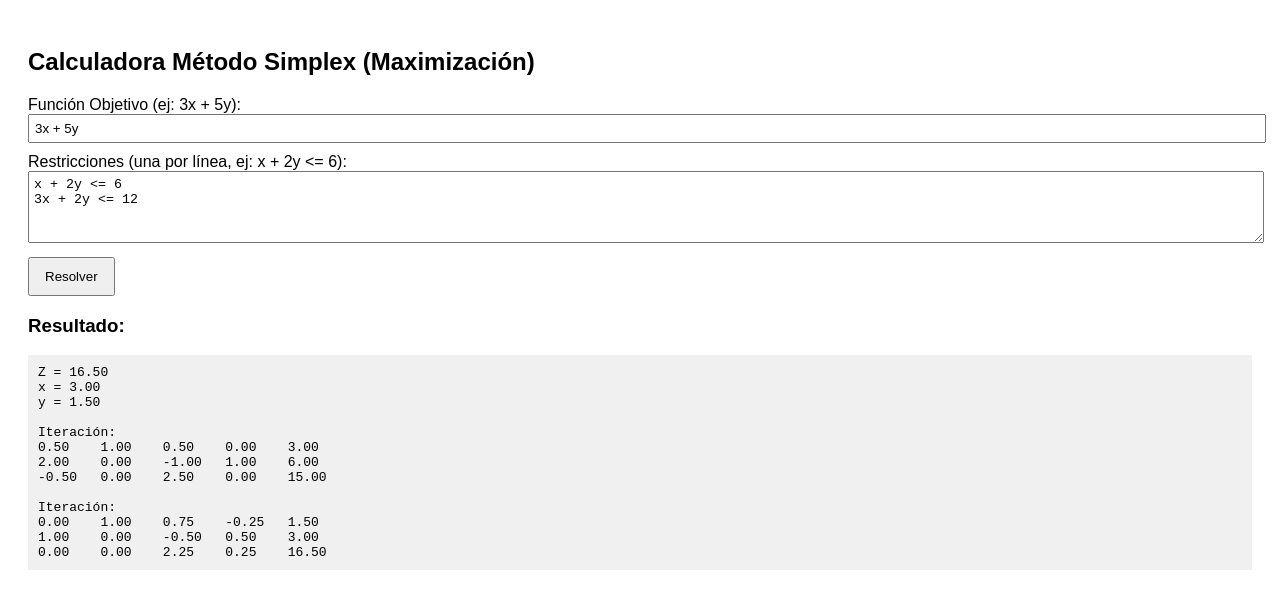
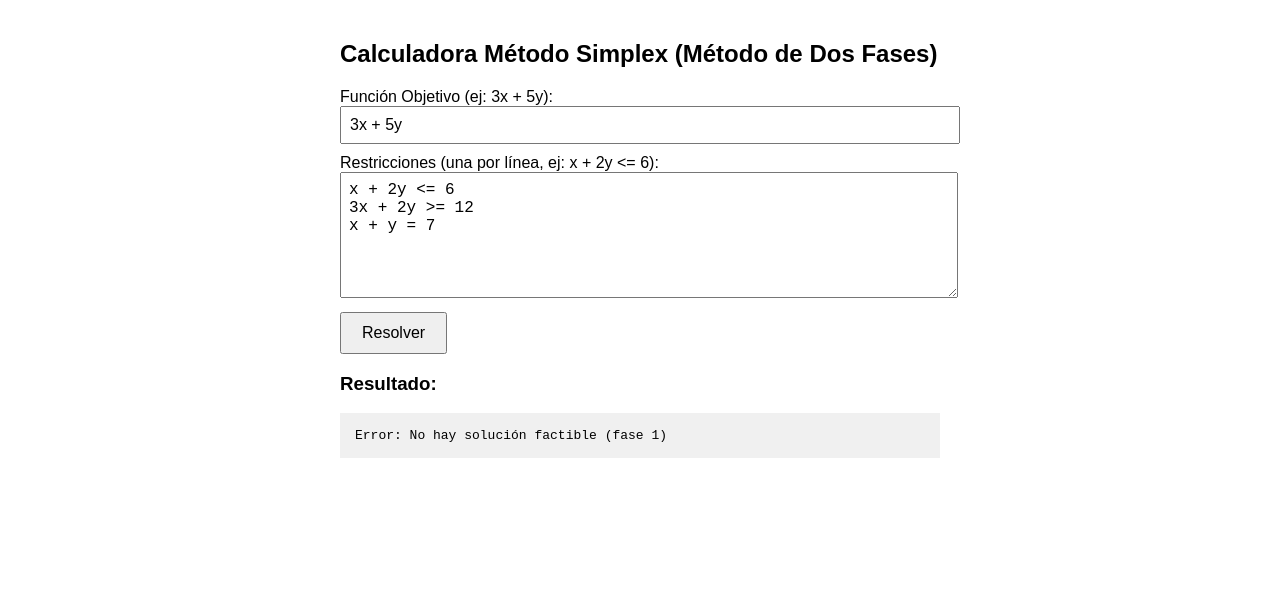
Before and after one commit to briannagallo23/simplex-calculadora, a plain HTML site: page index.html in a window 1280 px wide. Both pictures are taken after a click on the button "Resolver". Drawn offline with Linux system fonts and the light colour scheme.

Commit message:
Update index.html

```diff
--- a/index.html
+++ b/index.html
@@ -1,25 +1,26 @@
 <!DOCTYPE html>
 <html lang="es">
 <head>
-  <meta charset="UTF-8">
-  <title>Calculadora Método Simplex</title>
+  <meta charset="UTF-8" />
+  <title>Calculadora Método Simplex con Dos Fases</title>
   <style>
-    body { font-family: Arial; padding: 20px; }
-    input, textarea { width: 100%; margin-bottom: 10px; padding: 5px; }
-    button { padding: 10px 15px; }
-    pre { background: #f0f0f0; padding: 10px; }
+    body { font-family: Arial, sans-serif; padding: 20px; max-width: 600px; margin: auto; }
+    input, textarea { width: 100%; margin-bottom: 10px; padding: 8px; font-size: 16px; }
+    button { padding: 10px 20px; font-size: 16px; cursor: pointer; }
+    pre { background: #f0f0f0; padding: 15px; white-space: pre-wrap; }
   </style>
 </head>
 <body>
 
-  <h2>Calculadora Método Simplex (Maximización)</h2>
+  <h2>Calculadora Método Simplex (Método de Dos Fases)</h2>
 
   <label>Función Objetivo (ej: 3x + 5y):</label>
-  <input type="text" id="objetivo" value="3x + 5y">
+  <input type="text" id="objetivo" value="3x + 5y" />
 
   <label>Restricciones (una por línea, ej: x + 2y <= 6):</label>
-  <textarea id="restricciones" rows="4">x + 2y <= 6
-3x + 2y <= 12</textarea>
+  <textarea id="restricciones" rows="6">x + 2y <= 6
+3x + 2y >= 12
+x + y = 7</textarea>
 
   <button onclick="resolverSimplex()">Resolver</button>
 
@@ -27,88 +28,256 @@
   <pre id="resultado"></pre>
 
 <script>
-    // Función para convertir ecuaciones en matrices
+  // --- Parseo de entrada para variables, restricciones y coeficientes ---
   function parseInput(objetivoStr, restriccionesStr) {
     let variables = [];
-      let restricciones = [];
 
-      // Extraer variables desde función objetivo
+    // Extraer variables de función objetivo
     objetivoStr.replace(/([+-]?\s*\d*)\s*([a-z])/gi, (_, coef, v) => {
       if (!variables.includes(v)) variables.push(v);
     });
 
-      // Extraer coeficientes de función objetivo
+    // Extraer coeficientes función objetivo
     const objetivo = variables.map(v => {
       const match = objetivoStr.match(new RegExp("([+-]?\\s*\\d*)\\s*" + v, "i"));
       if (match) {
-          return parseFloat(match[1].replace(/\s/g, '') || 1);
-        } else {
+        return parseFloat(match[1].replace(/\s/g, '') || (match[1].includes('-') ? -1 : 1));
+      }
       return 0;
-        }
     });
 
     // Procesar restricciones
+    const restricciones = [];
     restriccionesStr.trim().split('\n').forEach(line => {
-        const match = line.match(/(.+)\s*(<=|=|>=)\s*(\d+)/);
+      const match = line.match(/(.+)\s*(<=|=|>=)\s*(\d+(\.\d+)?)/);
       if (!match) return;
-        let [_, lhs, op, rhs] = match;
-        let fila = variables.map(v => {
-          const coefMatch = lhs.match(new RegExp("([+-]?\\s*\\d*)\\s*" + v, "i"));
+      let [_, lhs, signo, rhs] = match;
+      rhs = parseFloat(rhs);
+      // Extraer coeficientes por variable
+      const coef = variables.map(v => {
+        const coefMatch = lhs.match(new RegExp("([+-]?\\s*\\d*\\.?\\d*)\\s*" + v, "i"));
         if (coefMatch) {
-            return parseFloat(coefMatch[1].replace(/\s/g, '') || 1);
-          } else {
+          let val = coefMatch[1].replace(/\s/g, '');
+          if (val === '' || val === '+') val = '1';
+          else if (val === '-') val = '-1';
+          return parseFloat(val);
+        }
         return 0;
-          }
       });
-        restricciones.push({ coef: fila, signo: op, rhs: parseFloat(rhs) });
+      restricciones.push({ coef, signo, rhs });
     });
 
     return { objetivo, restricciones, variables };
   }
 
-    // Simplex básico: solo para ≤ restricciones y maximización
+  // --- Construir tabla simplex con holgura, excedente y artificiales ---
+  function construirTabla(objetivo, restricciones) {
+    let tabla = [];
+    let artiCols = [];
+    let numRes = restricciones.length;
+    let numVars = objetivo.length;
+
+    // Contar variables artificiales y posición para agregarlas
+    let colsExtra = 0;
+
+    // Crear matriz base (coeficientes, holguras, excedentes, artificiales, RHS)
+    // Para cada restricción agregamos según el tipo:
+    // <=: agregar variable holgura
+    // >=: agregar variable excedente (-1) + artificial
+    // =: agregar artificial
+
+    // Contadores para columnas extra
+    let holguras = 0;
+    let artificiales = 0;
+
+    restricciones.forEach(r => {
+      if (r.signo === "<=") holguras++;
+      else if (r.signo === ">=") {
+        holguras++; // para excedente contamos como variable extra también
+        artificiales++;
+      } else if (r.signo === "=") {
+        artificiales++;
+      }
+    });
+
+    colsExtra = holguras + artificiales;
+
+    // Crear tabla fila por fila
+    restricciones.forEach((r, i) => {
+      let fila = [...r.coef];
+
+      // Añadir variables holgura, excedente, artificial
+      // Primero holgura (1 para <=), excedente (-1 para >=), artificial (1 para >= o =)
+      let h = 0, a = 0;
+      // Agregar ceros para las extras
+      for (let j=0; j<colsExtra; j++) fila.push(0);
+
+      let idxExtra = numVars; // columnas extras empiezan tras variables originales
+      for (let k=0; k<i; k++) {
+        if (restricciones[k].signo === "<=") idxExtra++;
+        else if (restricciones[k].signo === ">=") idxExtra += 2;
+        else if (restricciones[k].signo === "=") idxExtra++;
+      }
+
+      if (r.signo === "<=") {
+        fila[idxExtra] = 1; // variable holgura
+      } else if (r.signo === ">=") {
+        fila[idxExtra] = -1; // variable excedente
+        fila[idxExtra + 1] = 1; // variable artificial
+        artiCols.push(idxExtra + 1);
+      } else if (r.signo === "=") {
+        fila[idxExtra] = 1; // variable artificial
+        artiCols.push(idxExtra);
+      }
+
+      // RHS
+      fila.push(r.rhs);
+
+      tabla.push(fila);
+    });
+
+    // Fila Z para Fase 1: minimizar suma variables artificiales (coef -1 en artiCols)
+    const totalCols = numVars + colsExtra + 1;
+    let filaZ1 = Array(totalCols).fill(0);
+    artiCols.forEach(c => filaZ1[c] = -1);
+    tabla.push(filaZ1);
+
+    return { tabla, artiCols };
+  }
+
+  // --- Iteración simplex (una sola iteración) ---
+  function simplexIteracion(tabla) {
+    const numFilas = tabla.length;
+    const numCols = tabla[0].length;
+
+    const filaZ = tabla[numFilas - 1];
+    const costos = filaZ.slice(0, numCols - 1);
+    const minCosto = Math.min(...costos);
+    if (minCosto >= -1e-10) return false; // óptimo
+
+    const colPivote = costos.indexOf(minCosto);
+
+    let minRatio = Infinity;
+    let filaPivote = -1;
+    for (let i = 0; i < numFilas - 1; i++) {
+      const elemento = tabla[i][colPivote];
+      if (elemento > 1e-10) {
+        const ratio = tabla[i][numCols - 1] / elemento;
+        if (ratio < minRatio) {
+          minRatio = ratio;
+          filaPivote = i;
+        }
+      }
+    }
+    if (filaPivote === -1) throw new Error("Problema no acotado");
+
+    // Normalizar fila pivote
+    const pivote = tabla[filaPivote][colPivote];
+    for (let j = 0; j < numCols; j++) {
+      tabla[filaPivote][j] /= pivote;
+    }
+
+    // Reducir otras filas
+    for (let i = 0; i < numFilas; i++) {
+      if (i !== filaPivote) {
+        const factor = tabla[i][colPivote];
+        for (let j = 0; j < numCols; j++) {
+          tabla[i][j] -= factor * tabla[filaPivote][j];
+        }
+      }
+    }
+    return true;
+  }
+
+  // --- Fase 1: minimizar suma variables artificiales ---
+  function faseUno(tabla, artiCols) {
+    let iter = 0;
+    while (simplexIteracion(tabla)) {
+      iter++;
+      if (iter > 100) throw new Error("Demasiadas iteraciones en fase 1");
+    }
+    const z = tabla[tabla.length - 1][tabla[0].length - 1];
+    if (Math.abs(z) > 1e-8) {
+      throw new Error("No hay solución factible (fase 1)");
+    }
+    // Quitar columnas artificiales
+    artiCols.sort((a, b) => b - a);
+    for (let c of artiCols) {
+      tabla.forEach(fila => fila.splice(c, 1));
+    }
+  }
+
+  // --- Preparar tabla para Fase 2: función objetivo original ---
+  function prepararFaseDos(tabla, objetivo) {
+    const numCols = tabla[0].length;
+    const filaZ = Array(numCols).fill(0);
+    for(let i=0; i<objetivo.length; i++){
+      filaZ[i] = -objetivo[i];
+    }
+    filaZ[numCols-1] = 0;
+    tabla[tabla.length -1] = filaZ;
+
+    // Ajustar fila Z para variables básicas existentes
+    for(let i=0; i<tabla.length-1; i++){
+      const fila = tabla[i];
+      const coefBase = filaZ.slice(0, numCols -1);
+      for(let j=0; j < numCols-1; j++){
+        if(Math.abs(fila[j] - 1) < 1e-10){
+          // Restar fila i multiplicada por coefBase[j] a fila Z
+          for(let k=0; k < numCols; k++){
+            tabla[tabla.length -1][k] -= coefBase[j] * fila[k];
+          }
+        }
+      }
+    }
+  }
+
+  // --- Fase 2: resolver función objetivo original ---
+  function faseDos(tabla) {
+    let iter = 0;
+    while (simplexIteracion(tabla)) {
+      iter++;
+      if (iter > 100) throw new Error("Demasiadas iteraciones en fase 2");
+    }
+  }
+
+  // --- Función principal para resolver ---
   function resolverSimplex() {
+    try {
       const objetivoStr = document.getElementById("objetivo").value;
       const restriccionesStr = document.getElementById("restricciones").value;
       const { objetivo, restricciones, variables } = parseInput(objetivoStr, restriccionesStr);
 
-      // Construir tabla simplex
-      let tabla = restricciones.map((r, i) => [...r.coef, ...Array(restricciones.length).fill(0).map((_, j) => j === i ? 1 : 0), r.rhs]);
-      let filaZ = objetivo.map(x => -x).concat(Array(restricciones.length).fill(0)).concat([0]);
-      tabla.push(filaZ);
+      const { tabla, artiCols } = construirTabla(objetivo, restricciones);
 
-      // Iterar
-      const log = [];
-      while (Math.min(...tabla.at(-1).slice(0, -1)) < 0) {
-        const z = tabla.at(-1);
-        const col = z.slice(0, -1).indexOf(Math.min(...z.slice(0, -1)));
-        const ratios = tabla.slice(0, -1).map(row => row[col] > 0 ? row.at(-1) / row[col] : Infinity);
-        const fila = ratios.indexOf(Math.min(...ratios));
-        const pivote = tabla[fila][col];
-        tabla[fila] = tabla[fila].map(x => x / pivote);
-        for (let i = 0; i < tabla.length; i++) {
-          if (i !== fila) {
-            const mult = tabla[i][col];
-            tabla[i] = tabla[i].map((x, j) => x - mult * tabla[fila][j]);
-          }
-        }
-        log.push(`Iteración:\n${tabla.map(row => row.map(n => n.toFixed(2)).join('\t')).join('\n')}`);
-      }
+      faseUno(tabla, artiCols);
 
-      // Mostrar solución
+      prepararFaseDos(tabla, objetivo);
+
+      faseDos(tabla);
+
+      // Obtener solución
       let solucion = Array(variables.length).fill(0);
       for (let i = 0; i < variables.length; i++) {
         let col = tabla.map(row => row[i]);
-        if (col.filter((x, j) => j < restricciones.length && (x === 1 || x === 0)).length === restricciones.length) {
-          let fila = col.findIndex(x => x === 1);
-          solucion[i] = tabla[fila].at(-1);
+        // Buscar columna básica (un solo 1, resto 0 en restricciones)
+        let unos = col.filter((v, idx) => idx < tabla.length -1 && (Math.abs(v - 1) < 1e-10)).length;
+        let ceros = col.filter((v, idx) => idx < tabla.length -1 && (Math.abs(v) < 1e-10)).length;
+        if (unos === 1 && ceros === tabla.length -2) {
+          let fila = col.findIndex((v, idx) => idx < tabla.length -1 && (Math.abs(v - 1) < 1e-10));
+          solucion[i] = tabla[fila][tabla[0].length -1];
         }
       }
-      let z = tabla.at(-1).at(-1);
+
+      const z = tabla[tabla.length -1][tabla[0].length -1];
+
       document.getElementById("resultado").textContent =
-        `Z = ${z.toFixed(2)}\n` +
-        variables.map((v, i) => `${v} = ${solucion[i].toFixed(2)}`).join('\n') +
-        `\n\n${log.join('\n\n')}`;
+        `Z = ${z.toFixed(4)}\n` +
+        variables.map((v, i) => `${v} = ${solucion[i].toFixed(4)}`).join('\n');
+
+    } catch (e) {
+      document.getElementById("resultado").textContent = "Error: " + e.message;
+    }
   }
 </script>
 
```
Lines whose indentation alone changed are shown as unchanged.
